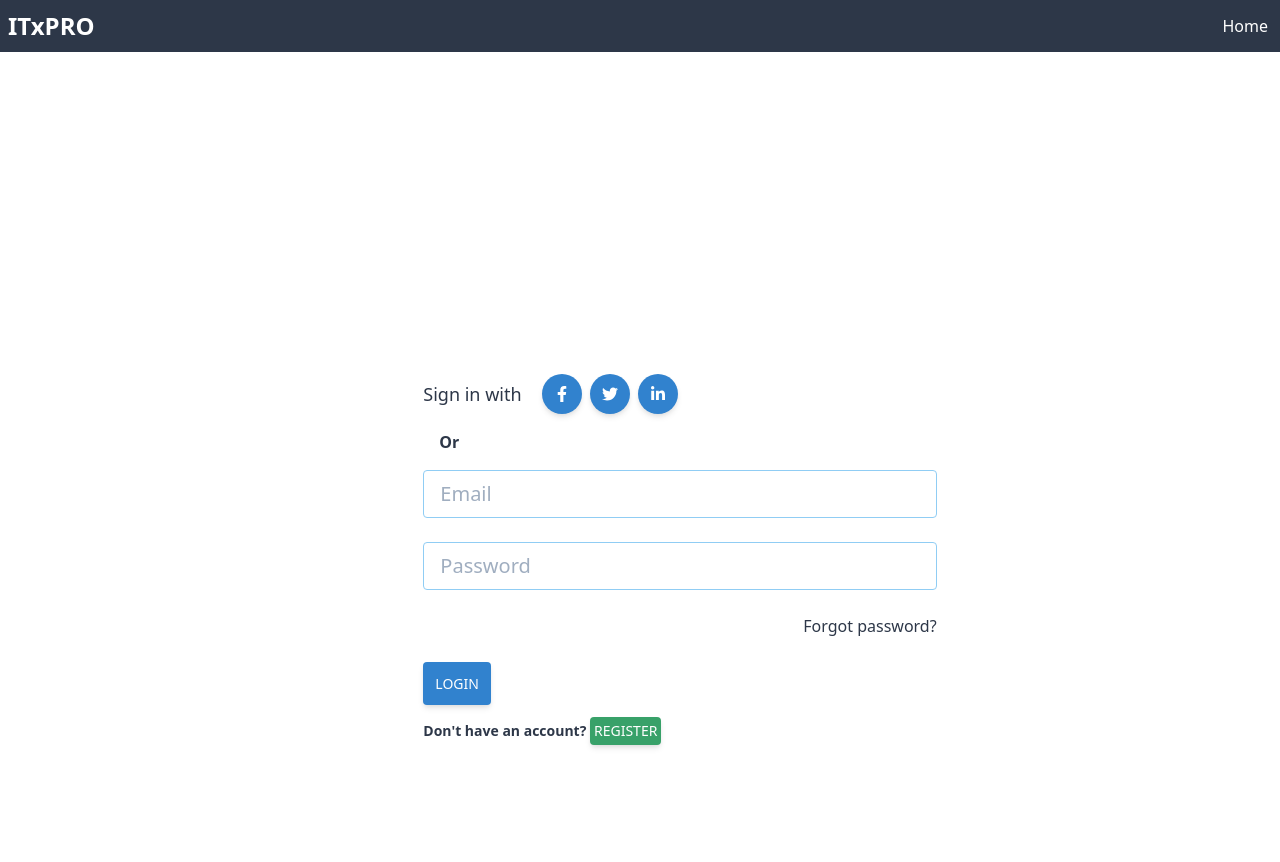
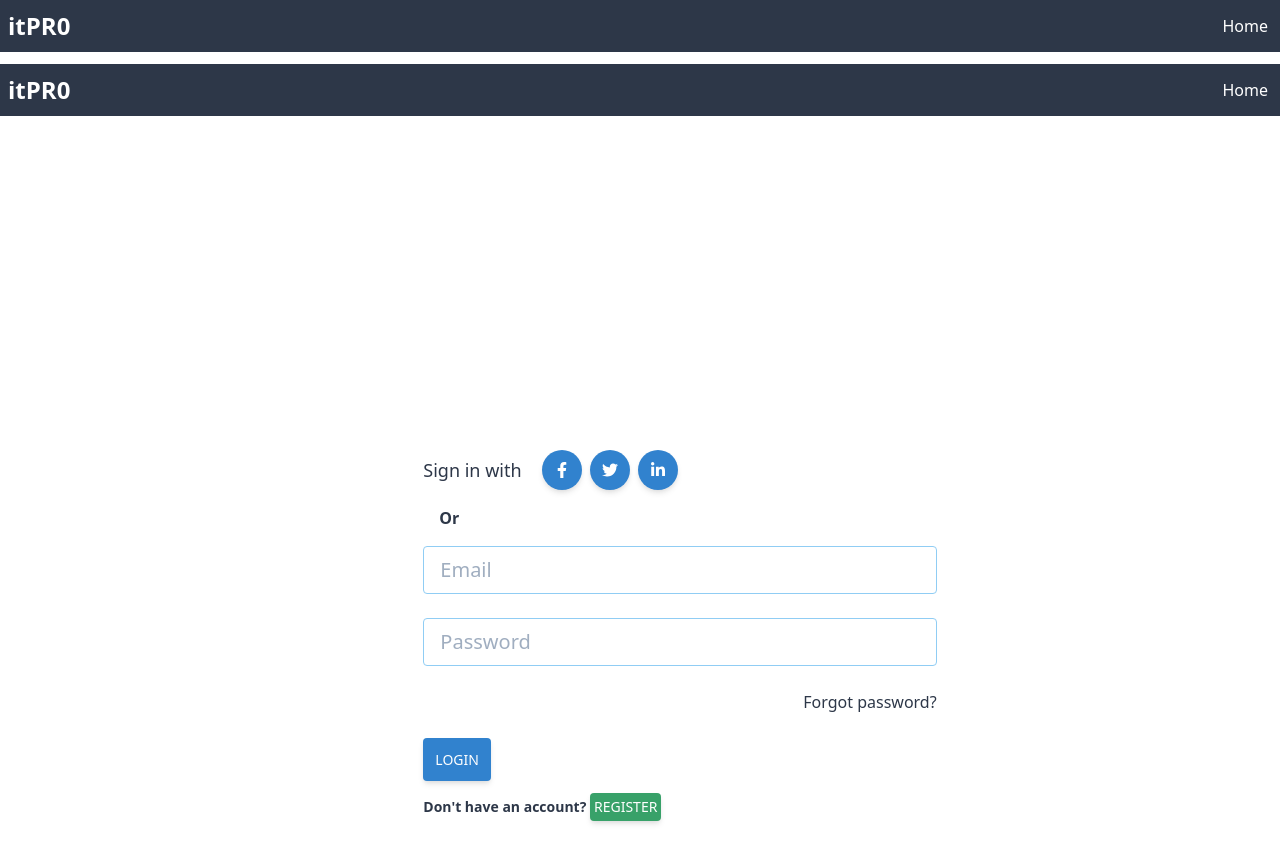
Before and after one commit to stvlley/issue-tracker-react-fontend, a React (Create React App) app: page / in a window 1280 px wide. Shown: the top 862 px of the page. Built offline with nearby package versions, Linux system fonts and the light colour scheme.

Commit message:
added refactored nav component > finish optimaztion

```diff
--- a/src/App.js
+++ b/src/App.js
@@ -1,12 +1,14 @@
 import React from 'react';
 import LoginForm from './components/LoginForm';
 import Navbar from './components/Navbar';
+import Navvy from './components/Navvy';
 
 
 function App() {
   return (
     <div>
       <Navbar />
+      <Navvy />
       <LoginForm />
   </div>
   );
--- a/src/components/Navbar.js
+++ b/src/components/Navbar.js
@@ -1,7 +1,7 @@
 import React, { useEffect, useState } from "react";
 
 
-const NavBar = ({ menuItems = [{ route: "/", label: "Home" }], brand = "ITxPRO" }) => {
+const NavBar = ({ menuItems = [{ route: "/", label: "Home" }], brand = "itPR0" }) => {
 
     const [toggle, setToggle] = useState(false)
     const [matches, setMatches] = useState(
@@ -25,7 +25,7 @@ const NavBar = ({ menuItems = [{ route: "/", label: "Home" }], brand = "ITxPRO"
     const desktopMenu = (
         <ul className="flex last:pr-3">
             {menuItems.map(item => {
-                return <li key={item.route}><a href={item.route} className="p-2 hover:bg-gray-100 mx-1 rounded">{item.label}</a></li>
+                return <li key={item.route}><a href={item.route} className="p-2 hover:text-black hover:bg-gray-100 mx-1 rounded">{item.label}</a></li>
             })}
         </ul>
     );
--- /dev/null
+++ b/src/components/Navvy.js
@@ -0,0 +1,13 @@
+import React from 'react'
+
+export default function Navvy() {
+  return (
+    <nav className='py-3'>
+         <div className="bg-gray-800 text-white flex justify-between items-center w-full">
+             <h1 className=" p-2 h-14 text-2xl font-bold px-7 flex items-center">itPR0</h1>
+             <div className='grow'></div>
+             <div className='p-2 hover:text-black hover:bg-gray-100 mx-1 rounded'>Home</div>
+         </div>
+    </nav>
+  )
+}
```
